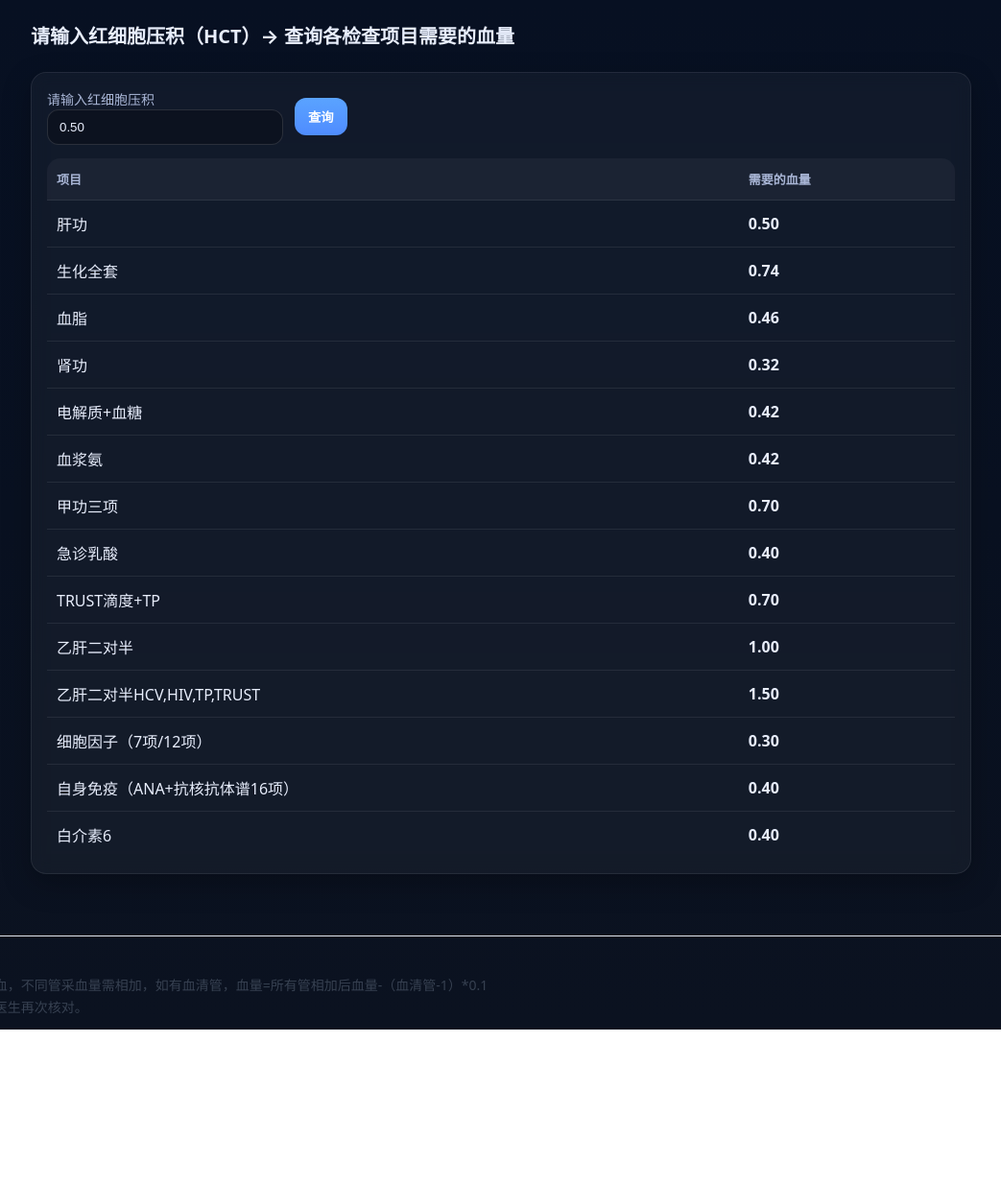
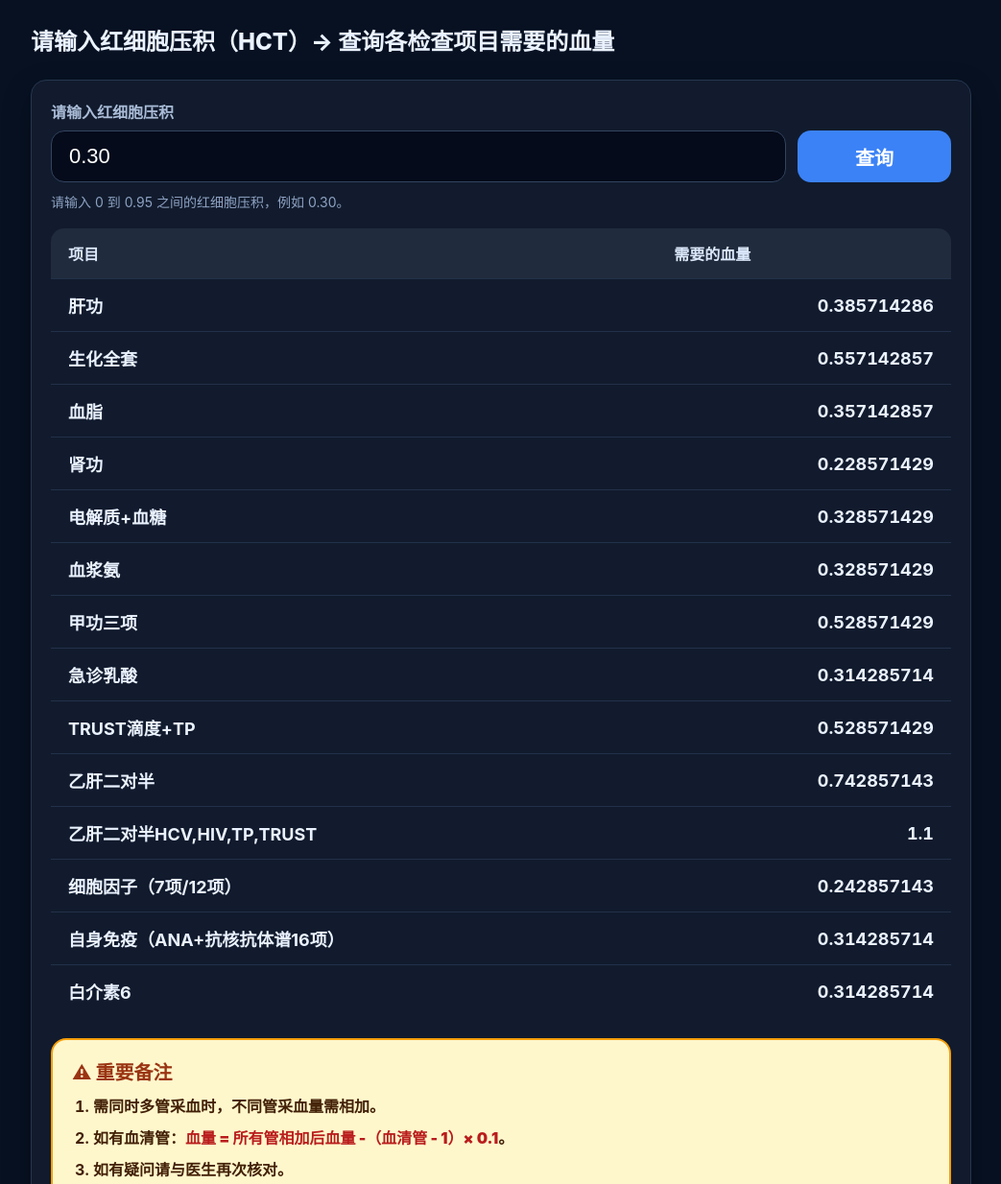
Before and after one commit to moyiqianqian/hct-blood-qr, a plain HTML site: page index.html in a window 1280 px wide. Shown: the top 1234 px of the page at 96% size, without its empty margins (118-1161 px from the left). Before the commit the page ends 1073 px from the top, so only its background shows below. Drawn offline with Linux system fonts and the light colour scheme.

Commit message:
Add files via upload

```diff
--- a/index.html
+++ b/index.html
@@ -1,146 +1,170 @@
-<!doctype html>
+<!DOCTYPE html>
 <html lang="zh-CN">
 <head>
-  <meta charset="utf-8" />
-  <meta name="viewport" content="width=device-width, initial-scale=1" />
-  <title>请输入红细胞压积 → 查询最低血量</title>
+  <meta charset="UTF-8" />
+  <meta name="viewport" content="width=device-width, initial-scale=1.0" />
+  <title>红细胞压积采血量计算</title>
   <style>
-    :root{--bg:#0b1220;--card:#0f1b33;--text:#e8eefc;--muted:#a9b6d6;--accent:#4f8cff;--danger:#ff5c7a;}
-    body{margin:0;font-family:system-ui,-apple-system,Segoe UI,Roboto,Helvetica,Arial,"PingFang SC","Microsoft YaHei";background:linear-gradient(180deg,#071022,#0b1220);color:var(--text)}
-    .wrap{max-width:980px;margin:0 auto;padding:22px 16px 40px}
-    .hero{display:flex;gap:16px;align-items:flex-start;justify-content:space-between;flex-wrap:wrap}
-    h1{font-size:20px;margin:0 0 8px}
-    .sub{color:var(--muted);line-height:1.5;margin:0}
-    .card{background:rgba(255,255,255,0.04);border:1px solid rgba(255,255,255,0.08);border-radius:16px;box-shadow:0 10px 30px rgba(0,0,0,0.25);backdrop-filter: blur(8px);}
-    .panel{padding:16px}
-    .row{display:flex;gap:12px;align-items:center;flex-wrap:wrap}
-    label{font-size:14px;color:var(--muted)}
-    input{width:220px;max-width:100%;padding:10px 12px;border-radius:12px;border:1px solid rgba(255,255,255,0.12);background:rgba(0,0,0,0.25);color:var(--text);outline:none}
-    input:focus{border-color:rgba(79,140,255,0.7);box-shadow:0 0 0 4px rgba(79,140,255,0.18)}
-    button{padding:10px 14px;border-radius:12px;border:0;background:linear-gradient(180deg,#5aa3ff,#4f8cff);color:white;font-weight:700;cursor:pointer}
-    button:active{transform:translateY(1px)}
-    .hint{margin-top:10px;color:var(--muted);font-size:13px;line-height:1.5}
-    table{width:100%;border-collapse:separate;border-spacing:0;overflow:hidden;border-radius:14px;margin-top:14px}
-    th,td{padding:12px 10px;border-bottom:1px solid rgba(255,255,255,0.08);text-align:left}
-    th{background:rgba(255,255,255,0.04);color:var(--muted);font-weight:700;font-size:13px}
-    tr:last-child td{border-bottom:0}
-    .val{font-variant-numeric: tabular-nums; font-weight:700}
-    .err{color:var(--danger);font-size:13px;margin-top:10px;display:none}
-    .badge{display:inline-flex;align-items:center;gap:8px;padding:8px 10px;border-radius:999px;background:rgba(79,140,255,0.12);border:1px solid rgba(79,140,255,0.25);color:#cfe2ff;font-size:12px;font-weight:700}
-    .footerNote{margin-top:14px;color:var(--muted);font-size:12px;line-height:1.6}
+    * { box-sizing: border-box; }
+    body {
+      margin: 0;
+      min-height: 100vh;
+      font-family: -apple-system, BlinkMacSystemFont, "Segoe UI", "Microsoft YaHei", Arial, sans-serif;
+      background: #071122;
+      color: #eaf2ff;
+      padding: 24px;
+    }
+    .wrap { max-width: 980px; margin: 0 auto; }
+    h1 { font-size: 24px; margin: 0 0 24px; font-weight: 800; }
+    .card {
+      background: #111b2d;
+      border: 1px solid #26354f;
+      border-radius: 16px;
+      padding: 20px;
+      box-shadow: 0 12px 30px rgba(0,0,0,.28);
+    }
+    label { display: block; color: #a9bbd6; margin-bottom: 8px; font-weight: 700; }
+    .controls { display: grid; grid-template-columns: 1fr 160px; gap: 12px; align-items: end; }
+    input {
+      width: 100%;
+      height: 54px;
+      border-radius: 14px;
+      border: 1px solid #33435f;
+      background: #050b1a;
+      color: #fff;
+      padding: 0 18px;
+      font-size: 22px;
+      outline: none;
+    }
+    button {
+      height: 54px;
+      border: 0;
+      border-radius: 14px;
+      background: #3b82f6;
+      color: #fff;
+      font-size: 20px;
+      font-weight: 800;
+      cursor: pointer;
+    }
+    .hint { margin: 10px 0 18px; color: #8ea2c2; font-size: 14px; }
+    .error { margin: 8px 0 18px; color: #fca5a5; font-weight: 700; display: none; }
+    table { width: 100%; border-collapse: collapse; overflow: hidden; border-radius: 14px; }
+    thead th {
+      background: #202b3d;
+      color: #dce8fb;
+      text-align: left;
+      padding: 14px 18px;
+      font-size: 16px;
+    }
+    tbody td {
+      border-top: 1px solid #223049;
+      padding: 14px 18px;
+      font-size: 18px;
+      font-weight: 700;
+    }
+    tbody td:last-child { text-align: right; font-variant-numeric: tabular-nums; }
+    .note {
+      margin-top: 22px;
+      padding: 18px 20px;
+      border-radius: 16px;
+      background: #fff7cc;
+      border: 2px solid #f59e0b;
+      color: #422006;
+    }
+    .note-title { font-size: 20px; font-weight: 900; margin-bottom: 10px; color: #9a3412; }
+    .note ol { margin: 0; padding-left: 22px; }
+    .note li { margin: 8px 0; font-size: 16px; line-height: 1.55; font-weight: 700; }
+    .formula { color: #b91c1c; font-weight: 900; }
+    @media (max-width: 640px) {
+      body { padding: 16px; }
+      h1 { font-size: 19px; }
+      .card { padding: 16px; }
+      .controls { grid-template-columns: 1fr; }
+      button { width: 100%; }
+      tbody td, thead th { padding: 13px 12px; font-size: 16px; }
+    }
   </style>
 </head>
 <body>
-  <div class="wrap">
-    <div class="hero">
-      <div>
-        <h1>请输入红细胞压积（HCT）→ 查询各检查项目需要的血量</h1>
+  <main class="wrap">
+    <h1>请输入红细胞压积（HCT）→ 查询各检查项目需要的血量</h1>
+    <section class="card">
+      <div class="controls">
+        <div>
+          <label for="hct">请输入红细胞压积</label>
+          <input id="hct" type="number" inputmode="decimal" step="0.01" min="0" max="0.95" value="0.30" placeholder="例如：0.30" />
         </div>
-    </div>
+        <button id="calcBtn" type="button">查询</button>
+      </div>
+      <div class="hint">请输入 0 到 0.95 之间的红细胞压积，例如 0.30。</div>
+      <div id="error" class="error">请输入有效的红细胞压积，范围为 0 到 0.95。</div>
 
-    <div class="card panel" style="margin-top:16px">
-      <div class="row">
-        <div>
-          <label for="hct">请输入红细胞压积</label><br/>
-          <input id="hct" inputmode="decimal" placeholder="例如 0.50" value="0.50" />
-        </div>
-        <div style="display:flex;flex-direction:column;gap:8px">
-          <button id="btn">查询</button>
-        </div>
-      </div>
-      <div id="err" class="err">请输入有效的数字（0到1之间的红细胞压积更符合该公式的适用范围）。</div>
-      <table aria-label="计算结果">
+      <table aria-label="各检查项目需要的血量">
         <thead>
           <tr>
             <th>项目</th>
             <th>需要的血量</th>
           </tr>
         </thead>
-        <tbody id="tbody"></tbody>
+        <tbody id="resultBody"></tbody>
       </table>
 
-
-    </div>
-  </div>
+      <section class="note" aria-label="重要备注">
+        <div class="note-title">⚠ 重要备注</div>
+        <ol>
+          <li>需同时多管采血时，不同管采血量需相加。</li>
+          <li>如有血清管：<span class="formula">血量 = 所有管相加后血量 -（血清管 - 1）× 0.1</span>。</li>
+          <li>如有疑问请与医生再次核对。</li>
+        </ol>
+      </section>
+    </section>
+  </main>
 
   <script>
-    function fmt(x){
-      if(!isFinite(x)) return "";
-      // 保留2位，贴合你表格常见显示
-      return (Math.round(x*100)/100).toFixed(2);
+    const items = [
+      { name: "肝功", numerator: 0.2, extra: 0.1 },
+      { name: "生化全套", numerator: 0.32, extra: 0.1 },
+      { name: "血脂", numerator: 0.18, extra: 0.1 },
+      { name: "肾功", numerator: 0.16, extra: 0 },
+      { name: "电解质+血糖", numerator: 0.16, extra: 0.1 },
+      { name: "血浆氨", numerator: 0.16, extra: 0.1 },
+      { name: "甲功三项", numerator: 0.3, extra: 0.1 },
+      { name: "急诊乳酸", numerator: 0.15, extra: 0.1 },
+      { name: "TRUST滴度+TP", numerator: 0.3, extra: 0.1 },
+      { name: "乙肝二对半", numerator: 0.45, extra: 0.1 },
+      { name: "乙肝二对半HCV,HIV,TP,TRUST", numerator: 0.7, extra: 0.1 },
+      { name: "细胞因子（7项/12项）", numerator: 0.1, extra: 0.1 },
+      { name: "自身免疫（ANA+抗核抗体谱16项）", numerator: 0.15, extra: 0.1 },
+      { name: "白介素6", numerator: 0.15, extra: 0.1 }
+    ];
+
+    const hctInput = document.getElementById("hct");
+    const calcBtn = document.getElementById("calcBtn");
+    const resultBody = document.getElementById("resultBody");
+    const errorBox = document.getElementById("error");
+
+    function formatNumber(value) {
+      return Number(value.toFixed(9)).toString();
     }
 
-    const items = [
-      // 你指出的错位：肝功应为 0.50（而不是 0.50对应肝功之外的其他项目）
-      { name: "肝功", fn: (B1)=> 0.2/(1-B1)+0.1, idx:"B3" },
-      { name: "生化全套", fn: (B1)=> 0.32/(1-B1)+0.1, idx:"B4" },
-      { name: "血脂", fn: (B1)=> 0.18/(1-B1)+0.1, idx:"B5" },
-      { name: "肾功", fn: (B1)=> 0.16/(1-B1), idx:"B6" },
-      { name: "电解质+血糖", fn: (B1)=> 0.16/(1-B1)+0.1, idx:"B7" },
-      { name: "血浆氨", fn: (B1)=> 0.16/(1-B1)+0.1, idx:"B8" },
-      { name: "甲功三项", fn: (B1)=> 0.3/(1-B1)+0.1, idx:"B9" },
-      { name: "急诊乳酸", fn: (B1)=> 0.15/(1-B1)+0.1, idx:"B10" },
-      { name: "TRUST滴度+TP", fn: (B1)=> 0.3/(1-B1)+0.1, idx:"B11" },
-      { name: "乙肝二对半", fn: (B1)=> 0.45/(1-B1)+0.1, idx:"B12" },
-      { name: "乙肝二对半HCV,HIV,TP,TRUST", fn: (B1)=> 0.7/(1-B1)+0.1, idx:"B13" },
-      { name: "细胞因子（7项/12项）", fn: (B1)=> 0.1/(1-B1)+0.1, idx:"B14" },
-      { name: "自身免疫（ANA+抗核抗体谱16项）", fn: (B1)=> 0.15/(1-B1)+0.1, idx:"B15" },
-      { name: "白介素6", fn: (B1)=> 0.15/(1-B1)+0.1, idx:"B16" }
-    ];
+    function calculate() {
+      const hct = Number(hctInput.value);
+      const valid = Number.isFinite(hct) && hct >= 0 && hct < 0.95;
+      errorBox.style.display = valid ? "none" : "block";
+      if (!valid) return;
 
-    function render(B1){
-      const tbody = document.getElementById('tbody');
-      tbody.innerHTML = "";
-      items.forEach(it=>{
-        const v = it.fn(B1);
-        const tr = document.createElement('tr');
-        const td1 = document.createElement('td');
-        td1.textContent = it.name;
-        const td2 = document.createElement('td');
-        td2.className = 'val';
-        td2.textContent = fmt(v);
-        tr.appendChild(td1);
-        tr.appendChild(td2);
-        tbody.appendChild(tr);
-      });
+      resultBody.innerHTML = items.map(item => {
+        const volume = item.numerator / (1 - hct) + item.extra;
+        return `<tr><td>${item.name}</td><td>${formatNumber(volume)}</td></tr>`;
+      }).join("");
     }
 
-    function isValidNum(x){
-      return typeof x === 'number' && isFinite(x);
-    }
-
-    function query(){
-      const err = document.getElementById('err');
-      err.style.display = 'none';
-      const raw = document.getElementById('hct').value.trim();
-      const B1 = Number(raw);
-      if(!isValidNum(B1) || raw===""){
-        err.style.display = 'block';
-        return;
-      }
-      // 处理 B1=1 会导致除零
-      if(Math.abs(1-B1) < 1e-12){
-        err.textContent = '红细胞压积不能等于 1（会导致公式除以0）。';
-        err.style.display = 'block';
-        return;
-      }
-      render(B1);
-
-    }
-
-    document.getElementById('btn').addEventListener('click', query);
-    document.getElementById('hct').addEventListener('keydown', (e)=>{
-      if(e.key === 'Enter') query();
+    calcBtn.addEventListener("click", calculate);
+    hctInput.addEventListener("keydown", event => {
+      if (event.key === "Enter") calculate();
     });
-
-    // 默认渲染
-    query();
+    calculate();
   </script>
-<div style="margin-top:24px;padding:12px 16px;border-top:1px solid #e5e7eb;color:#374151;font-size:14px;line-height:1.6;">
-  <div style="font-weight:600;margin-bottom:6px;">备注</div>
-  <div>1.需同时多管采血，不同管采血量需相加，如有血清管，血量=所有管相加后血量-（血清管-1）*0.1</div>
-  <div>2.如有疑问请与医生再次核对。</div>
-</div>
 <script>window.parent.postMessage({ action: "ready" }, "*");
 
 window.console = new Proxy(console, {
```
